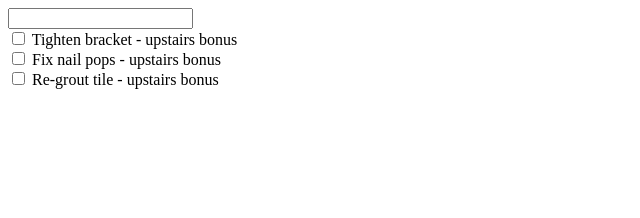
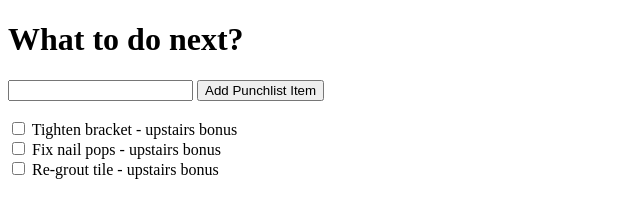
Before and after one commit to drewwmercer/angular-punch-list, a website: page app/index.html in a window 1280 px wide. Shown: the whole page, without its empty margins (0-640 px from the left). Drawn offline with nearby package versions, Linux system fonts and the light colour scheme.

Commit message:
Adding features

```diff
--- a/app/index.html
+++ b/app/index.html
@@ -1,5 +1,6 @@
 <!DOCTYPE html>
 <html lang="en">
+
 <head>
   <meta charset="UTF-8">
   <meta name="viewport" content="width=device-width, initial-scale=1.0">
@@ -7,15 +8,23 @@
   <title>Punch List App</title>
   <link rel="stylesheet" type="text/css" href="app.css">
 </head>
+
 <body ng-app="punchlistApp" ng-controller="punchlistController">
-  <input type="text" ng-model="newTask"/>
+
+  <h1>What to do next?</h1>
+
+  <form ng-submit="addPunch()">
+    <div>
+      <input type="text" ng-model="newTask" />
+      <button type="submit">Add Punchlist Item</button>
+    </div>
+  </form>
   <br/>
 
   <div id="taskList">
     <div ng-repeat="task in taskList">
       <label class="description">
-        <input type="checkbox" ng-model="task.done"/>
-        {{task.description}}
+        <input type="checkbox" ng-model="task.done" /> {{task.description}}
       </label>
     </div>
   </div>
@@ -24,4 +33,5 @@
   <script type="text/javascript" src="app.js"></script>
   <script type="text/javascript" src="controllers.js"></script>
 </body>
+
 </html>
```
